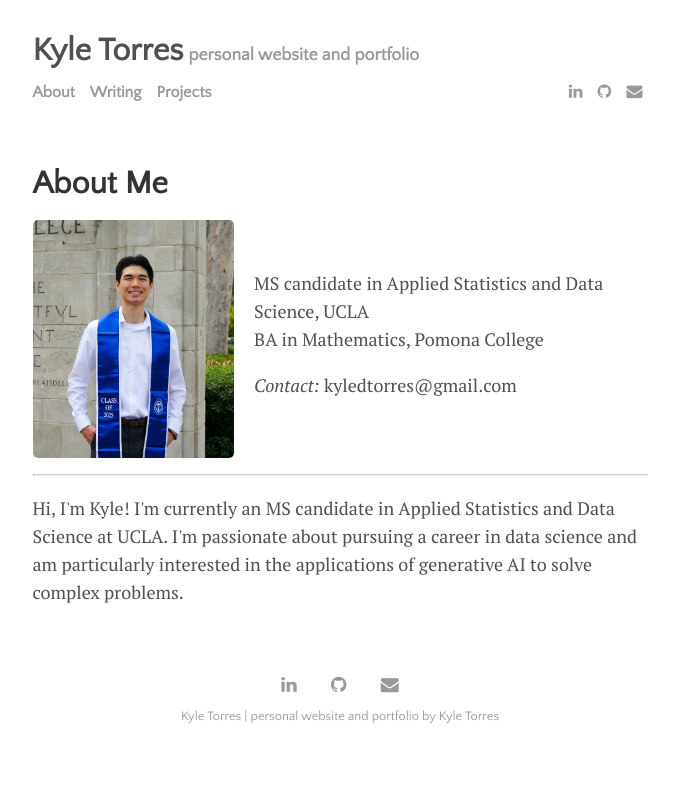
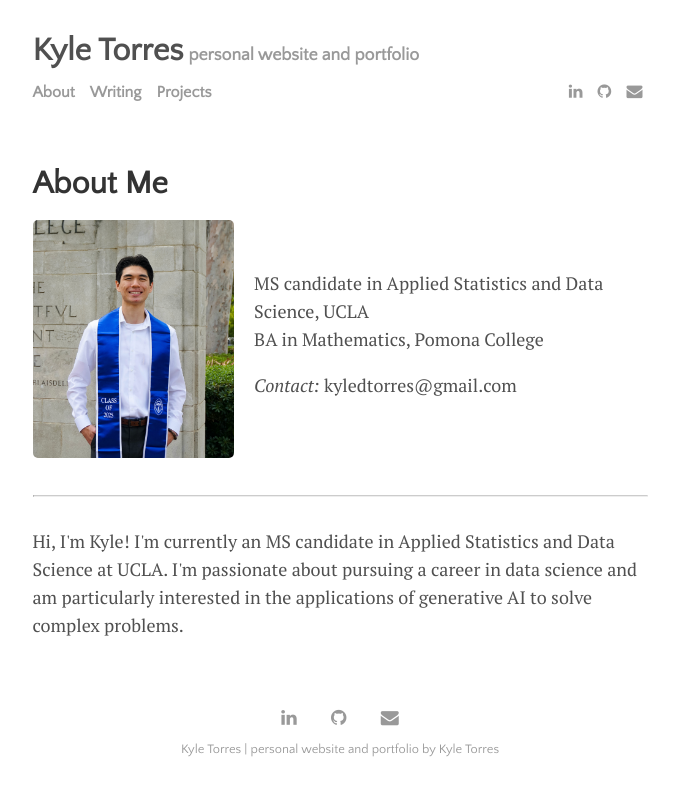
Before and after one commit to kyledtorres/kyledtorres.github.io, a Jekyll site: the page built from menu/about.md, in a window 1280 px wide. Shown: the top 796 px of the page, without its empty margins (300-979 px from the left). Built offline with Jekyll 4.4.1, drawn with Linux system fonts in a browser that asks for light colours.

Commit message:
adjust vertical line spacing above and below horizontal line

```diff
--- a/menu/about.md
+++ b/menu/about.md
@@ -25,7 +25,7 @@ image: Full Body Picture.jpg
 
 <div class="row">
     <div class="twelve columns">
-        <hr>
+        <hr style="margin:30px 0;">
     </div>
 </div>
 
```
